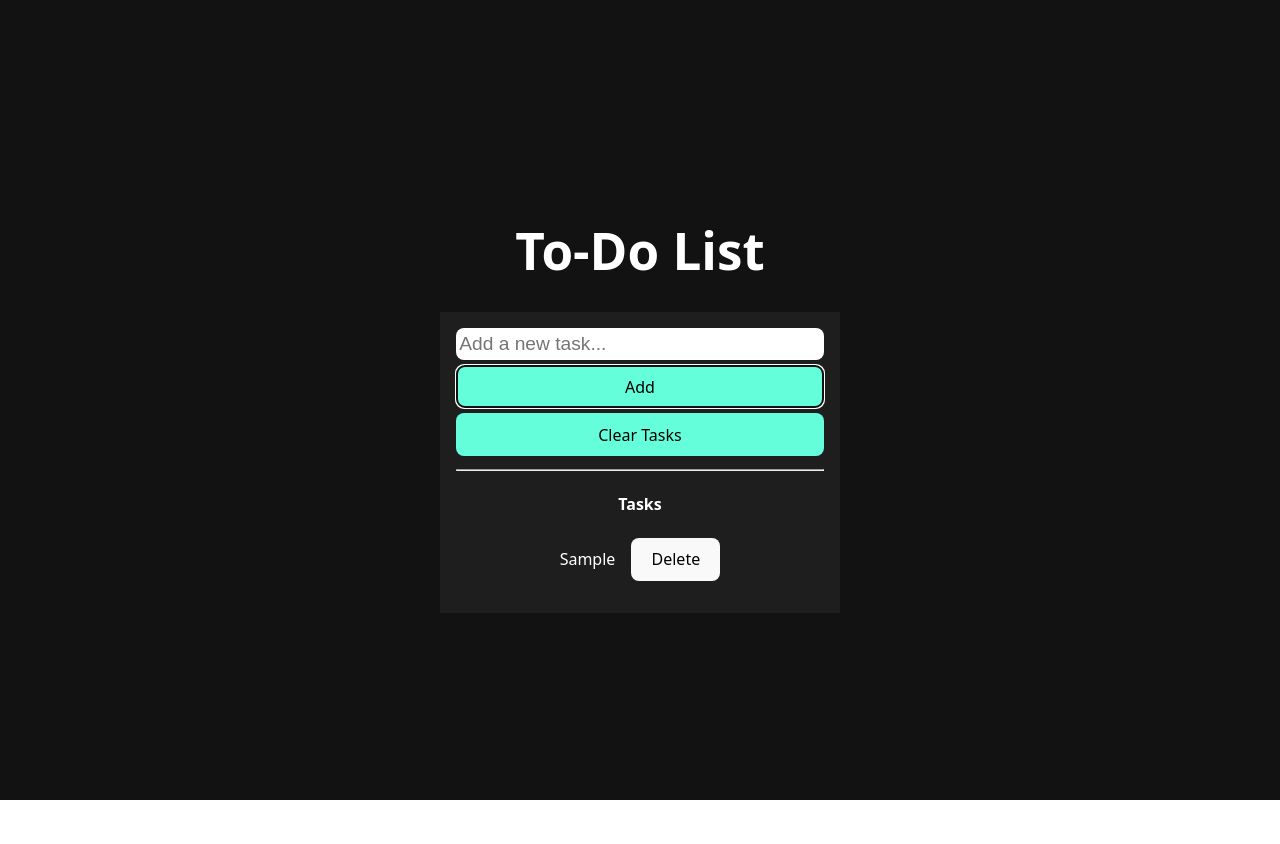
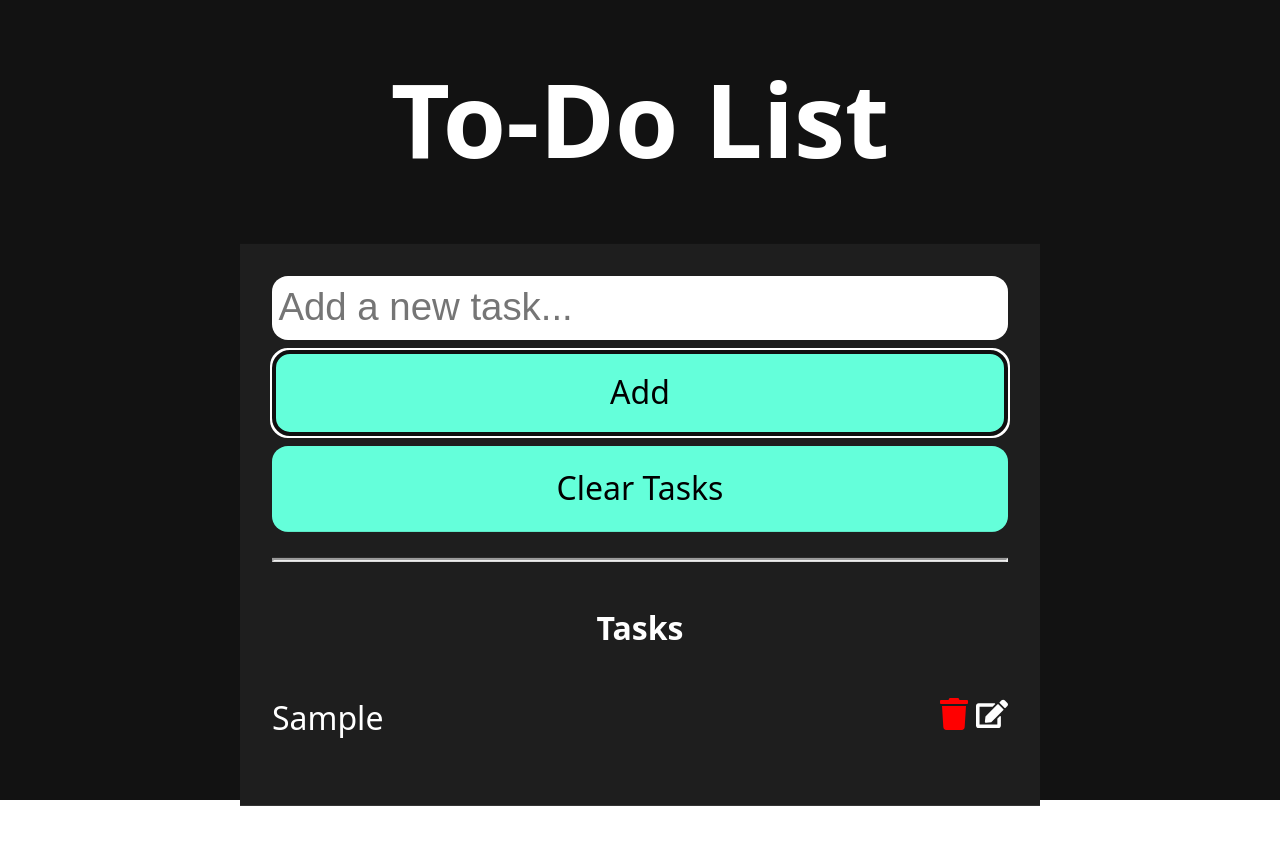
Before and after one commit to Saves331/To-do-list, a React (Vite) app: page / in a window 1280 px wide. Both pictures are taken after typing "Sample" into the empty fields and a click on the button "Add". Shown: the top 844 px of the page. Before the commit the page ends 800 px from the top, so only its background shows below. Built offline with nearby package versions, Linux system fonts and the light colour scheme.

Commit message:
Replaced delete button with icon + new edit icon

```diff
--- a/package.json
+++ b/package.json
@@ -11,7 +11,8 @@
   },
   "dependencies": {
     "react": "^19.1.0",
-    "react-dom": "^19.1.0"
+    "react-dom": "^19.1.0",
+    "react-icons": "^5.5.0"
   },
   "devDependencies": {
     "@eslint/js": "^9.25.0",
--- a/src/TodoUi.jsx
+++ b/src/TodoUi.jsx
@@ -1,5 +1,6 @@
-import { useEffect, useState, useRef } from 'react'
-import TodoItem from './components/TodoItem'
+import { useEffect, useState, useRef } from 'react';
+import TodoItem from './components/TodoItem';
+
 
 
 const TodoUi = () => {
@@ -65,7 +66,11 @@ const TodoUi = () => {
 
 
   return (
-    <div className='main' style={{ padding: '2rem', margin: 'auto'}}>
+    <div className='main' style={{
+        padding: '2rem',
+        margin: 'auto',
+        transform: 'scale(2)',
+}}>
   <h1>To-Do List</h1>
 
 
--- a/src/components/TodoItem.jsx
+++ b/src/components/TodoItem.jsx
@@ -1,7 +1,16 @@
+import { FaTrash } from 'react-icons/fa';
+import { FaEdit } from 'react-icons/fa';
+
 function TodoItem(props) {
     const{todo, onToggle, onDelete} = props;
   return (
-    <li style={{marginBottom: '1rem', maxWidth: ''}}>
+    <li style={{marginBottom: '1rem',
+                maxWidth: '',
+                display:'flex',
+                alignItems:'center',
+                justifyContent: 'space-between',
+                flexWrap: 'wrap',
+                overflow: 'hidden'}}>
         <span
         onClick={onToggle}
         style={{
@@ -12,12 +21,19 @@ function TodoItem(props) {
             wordWrap: 'break-word',
             overflowWrap: 'break-word',
             whiteSpace: 'pre-wrap',
-            maxWidth: '100%'
+            maxWidth: '80%'
                 }}>
 
             {todo.text}
         </span>
-        <button onClick={onDelete}>Delete</button>
-    </li>
+        <div>
+            <FaTrash onClick={onDelete}
+                 style={{cursor: 'pointer', color: 'red', marginLeft: '0.5rem', fontSize:'1rem'}}
+                 title='Delete'></FaTrash>
+
+            <FaEdit style={{cursor: 'pointer', color: 'white', marginLeft: '0.2rem'}}></FaEdit>
+
+        </div>
+            </li>
 )}
 export default TodoItem
```
Also changed, not shown: 1 other file (tests, documents, lock files or other folders).
